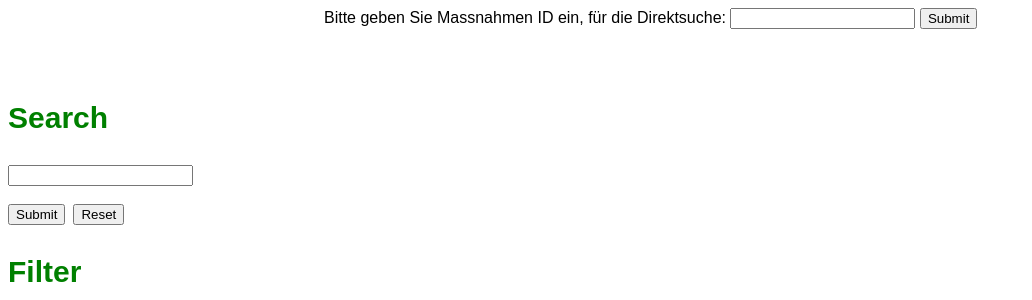
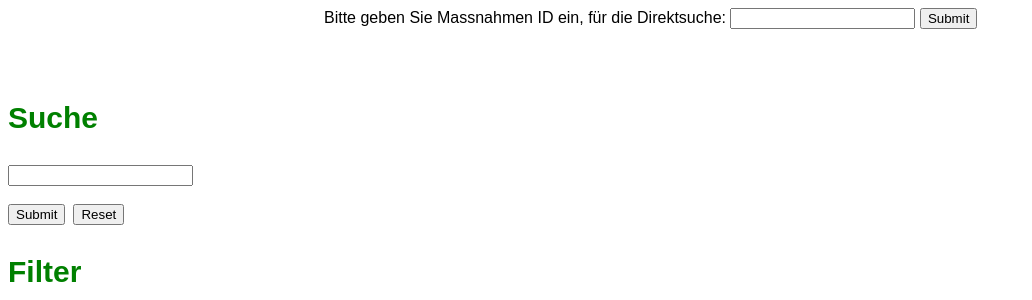
Before and after one commit to pramitghosh/R2Q_Frontend, a PHP site: page /R2Q_Frontend/index.php in a window 1280 px wide. Shown: the top 300 px of the page, without its empty margins (0-1032 px from the left). Run offline with PHP 8.4, Linux system fonts and the light colour scheme; data that the repository does not hold is empty.

Commit message:
Change 'Search' to 'Suche'

```diff
--- a/filters.php
+++ b/filters.php
@@ -2,7 +2,7 @@
 
 
 <div>
-	<h3>Search</h3>
+	<h3>Suche</h3>
 		<form action = "index.php" method = "POST">
   			<input type="text" id="massnahme_search" name="massnahme_search"><br><br>
   			<input type = "Submit">&ensp;<input type = "Reset">
@@ -91,9 +91,6 @@
 
 
 
-
-
-
 			<?php mysqli_close($conn); ?>
 			<p>
 				<input type = "Submit">&ensp;<input type = "Reset">
```
